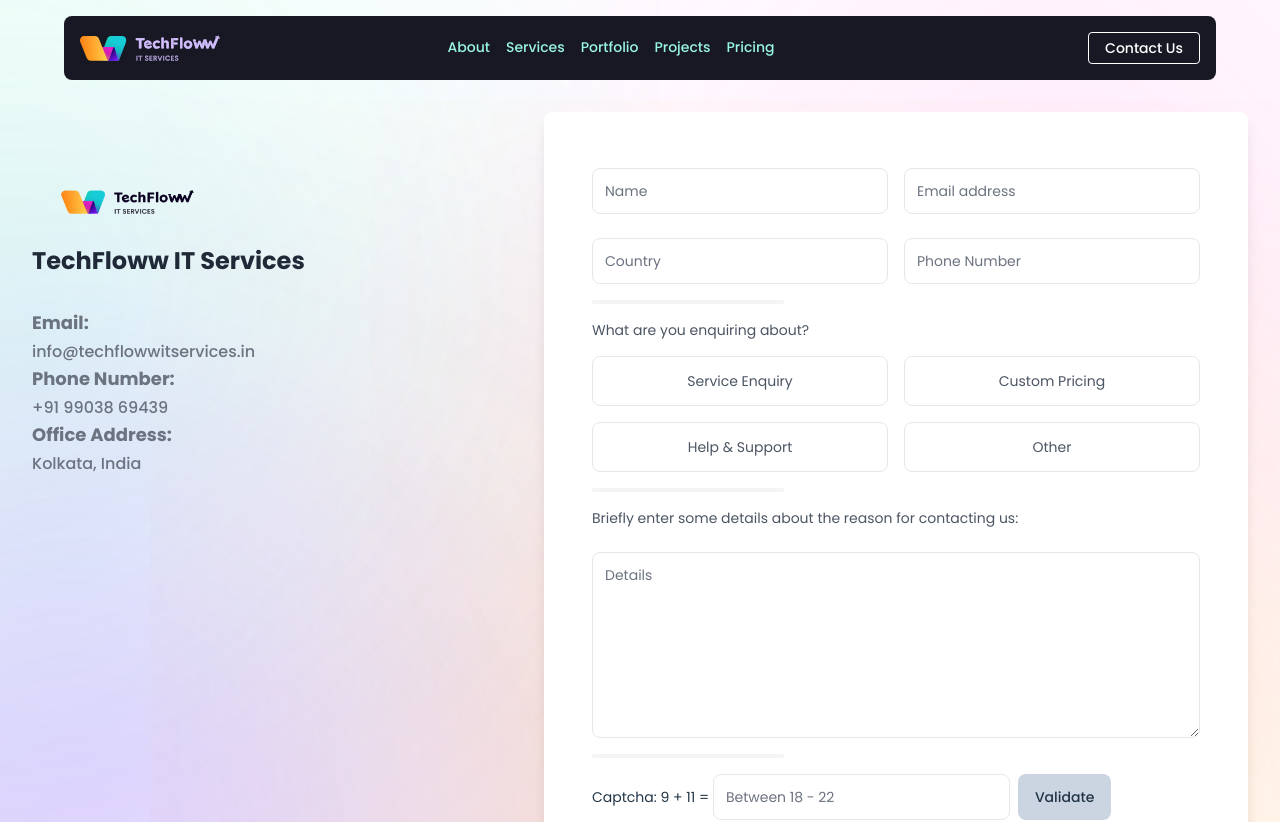
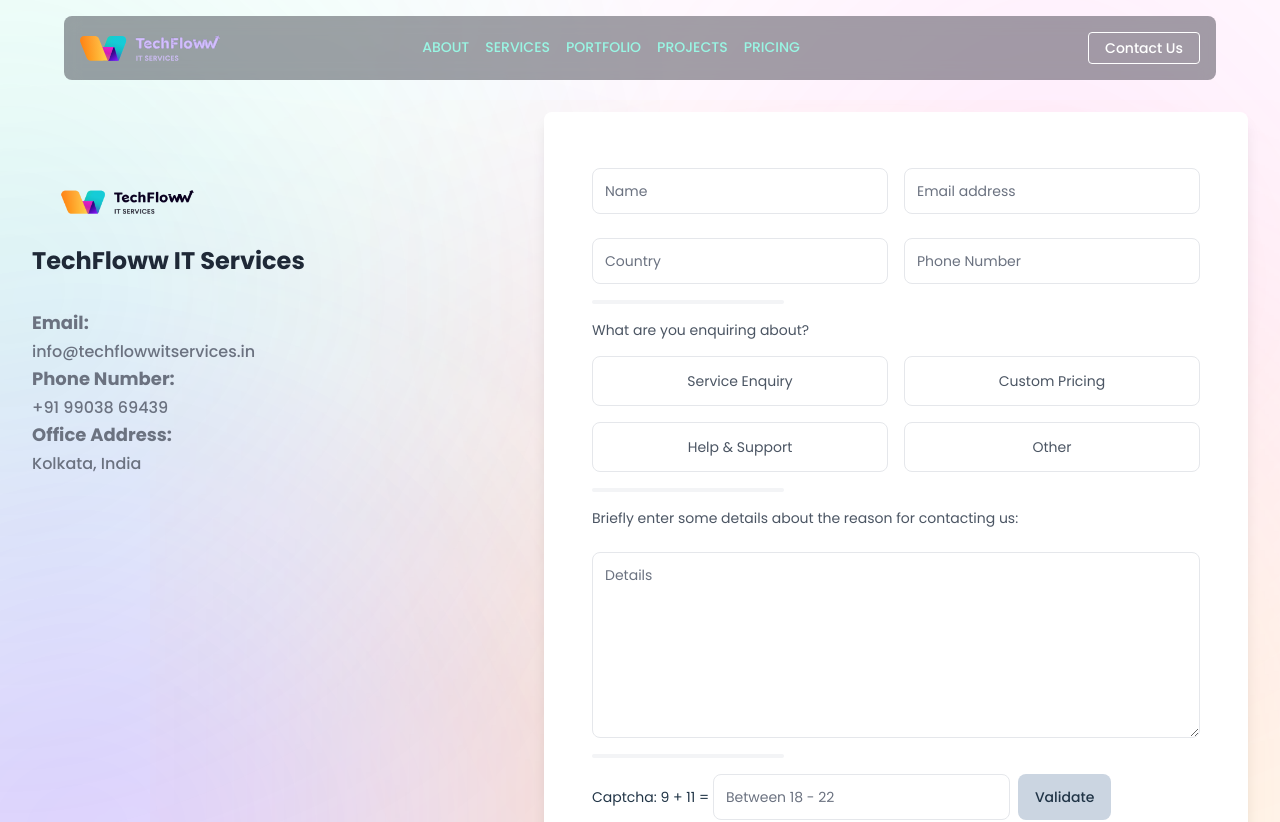
Before and after one commit to AKindWorld/TechFlowwLandingPage, a React (Vite) app: page /contact in a window 1280 px wide. Shown: the top 822 px of the page. Built offline with nearby package versions, Linux system fonts and the light colour scheme; a web font is replaced by a local one; what tailwindcss-animated would draw is missing.

Commit message:
change to accordion on portfolio page + navbar design update

```diff
--- a/src/Pages/Portfolio.jsx
+++ b/src/Pages/Portfolio.jsx
@@ -1,6 +1,7 @@
 import React from 'react';
 import NavBar from '../components/NavBar';
 import PortfolioSection from '../components/PortfolioSection';
+import PortfolioSectionAccordion from '../components/PortfolioSectionAccordion';
 import Footer from '../components/Footer';
 import Background from '../components/Background';
 import { Analytics } from '@vercel/analytics/react';
@@ -9,7 +10,8 @@ function Portfolio() {
     return (
         <div>
             <NavBar />
-            <PortfolioSection />
+            {/* <PortfolioSection /> */}
+            <PortfolioSectionAccordion />
             <Footer />
             <Background />
             <Analytics />
--- a/src/components/NavBar.jsx
+++ b/src/components/NavBar.jsx
@@ -31,7 +31,7 @@ function NavBar() {
 
   return (
     <div className='relative px-6'>
-      <nav className={`flex items-center justify-between flex-wrap pt-4 pb-4 z-10 relative lg:fixed w-full mx-auto left-0 right-0 top-0 px-4 mb-4 mt-4 rounded-lg ${isScrolled ? 'bg-[#181825] shadow md:max-w-[75vw] max-w-[90vw]' : 'bg-[#181825] max-w-[90vw]'} transition-all duration-500 ease-in-out`}>
+      <nav className={`flex items-center justify-between flex-wrap pt-4 pb-4 z-10 relative lg:fixed w-full mx-auto left-0 right-0 top-0 px-4 mb-4 mt-4 rounded-lg ${isScrolled ? 'bg-[#181825] shadow md:max-w-[75vw] max-w-[90vw]' : 'backdrop-blur bg-[#181825]/40 max-w-[90vw]'} transition-all duration-500 ease-in-out`}>
         <div className="flex items-center flex-shrink-0 text-white mr-6">
           <span className="font-semibold text-xl tracking-tight">
             <Link to="/">
@@ -135,25 +135,25 @@ function NavBar() {
         </div>
         <div className={`${isOpen ? 'block' : 'hidden'} w-full block flex-grow lg:flex lg:items-center lg:w-auto text-center p-6 md:p-0 transition-all duration-200`}>
           <div className="text-sm lg:flex-grow">
-            <Link to="/#about" onClick={toggleMenu} className="block mt-4 lg:inline-block lg:mt-0 text-teal-200 hover:text-white mr-4 transition duration-300 group">
+            <Link to="/#about" onClick={toggleMenu} className="uppercase block mt-4 lg:inline-block lg:mt-0 text-teal-200 hover:text-white mr-4 transition duration-300 group">
               About
               <span class="block rounded-xl max-w-0 group-hover:max-w-full transition-all duration-500 h-0.5 bg-[#D4C0FF]"></span>
             </Link>
-            <Link to="/#services" onClick={toggleMenu} className="block mt-4 lg:inline-block lg:mt-0 text-teal-200 hover:text-white mr-4 transition duration-300 group">
+            <Link to="/#services" onClick={toggleMenu} className="uppercase block mt-4 lg:inline-block lg:mt-0 text-teal-200 hover:text-white mr-4 transition duration-300 group">
               Services
               <span class="block rounded-xl max-w-0 group-hover:max-w-full transition-all duration-500 h-0.5 bg-[#D4C0FF]"></span>
             </Link>
-            <Link to="/portfolio" className="block mt-4 lg:inline-block lg:mt-0 text-teal-200 hover:text-white mr-4 transition duration-300 group">
+            <Link to="/portfolio" className="uppercase block mt-4 lg:inline-block lg:mt-0 text-teal-200 hover:text-white mr-4 transition duration-300 group">
               Portfolio
               <span class="block rounded-xl max-w-0 group-hover:max-w-full transition-all duration-500 h-0.5 bg-[#D4C0FF]"></span>
             </Link>
-            <Link to="/projects" className="block mt-4 lg:inline-block lg:mt-0 text-teal-200 hover:text-white mr-4 transition duration-300 group">
+            <Link to="/projects" className="uppercase block mt-4 lg:inline-block lg:mt-0 text-teal-200 hover:text-white mr-4 transition duration-300 group">
               Projects
-              <span class="block rounded-xl max-w-0 group-hover:max-w-full transition-all duration-500 h-0.5 bg-[#D4C0FF]"></span>
+              <span class="uppercase block rounded-xl max-w-0 group-hover:max-w-full transition-all duration-500 h-0.5 bg-[#D4C0FF]"></span>
             </Link>
-            <Link to="/" className="block mt-4 lg:inline-block lg:mt-0 text-teal-200 hover:text-white mr-4 cursor-default group">
+            <Link to="/" className="uppercase block mt-4 lg:inline-block lg:mt-0 text-teal-200 hover:text-white mr-4 cursor-default group">
               Pricing
-              <span className="text-xs bg-[#D4C0FF]/50 lg:bg-[#D4C0FF] rounded-full text-black p-1 ml-1 lg:opacity-0 lg:group-hover:opacity-100 transition-all duration-200">Coming Soon</span>
+              <span className="capitalize text-xs bg-[#D4C0FF]/50 lg:bg-[#D4C0FF] rounded-full text-black p-1 ml-1 lg:opacity-0 lg:group-hover:opacity-100 transition-all duration-200">Coming Soon</span>
             </Link>
           </div>
           <div>
--- /dev/null
+++ b/src/components/PortfolioSectionAccordion.jsx
@@ -0,0 +1,41 @@
+import React, { useState } from 'react';
+import PortfolioProfiles from './PortfolioProfiles';
+import ProcessOverview from './ProcessOverview';
+import Testimonials from './Testimonials';
+
+const AccordionItem = ({ title, children }) => {
+  const [isOpen, setIsOpen] = useState(false);
+
+  return (
+    <div className="">
+      <div
+        className="group p-3 flex justify-between items-center cursor-pointer m-8 mx-16 rounded-lg bg-[#181825] text-white hover:bg-[#D4C0FF] hover:text-black hover:border-[#D4C0FF] focus:outline-none focus:ring transition-all duration-150"
+        onClick={() => setIsOpen(!isOpen)}
+      >
+        <span className={`${isOpen ? 'font-semibold' : 'font-normal' } ml-2`}>{title}</span>
+        <img src="/static/assets/Icons/ChevronUpIcon.svg" className={`size-5 invert group-hover:invert-0 ${isOpen ? 'rotate-180' : 'rotate-0'}`} />
+      </div>
+      {isOpen && <div className="p-3">{children}</div>}
+    </div>
+  );
+};
+
+const PortfolioSection = () => {
+  return (
+    <div className="block">
+      <div className="pt-12 lg:pt-28">
+        <AccordionItem title="Profile">
+          <PortfolioProfiles />
+        </AccordionItem>
+        <AccordionItem title="Process Overview">
+          <ProcessOverview />
+        </AccordionItem>
+        <AccordionItem title="Testimonials">
+          <Testimonials />
+        </AccordionItem>
+      </div>
+    </div>
+  );
+};
+
+export default PortfolioSection;
```
Also changed, not shown: public/static/assets/Icons/ChevronUpIcon.svg (added).
